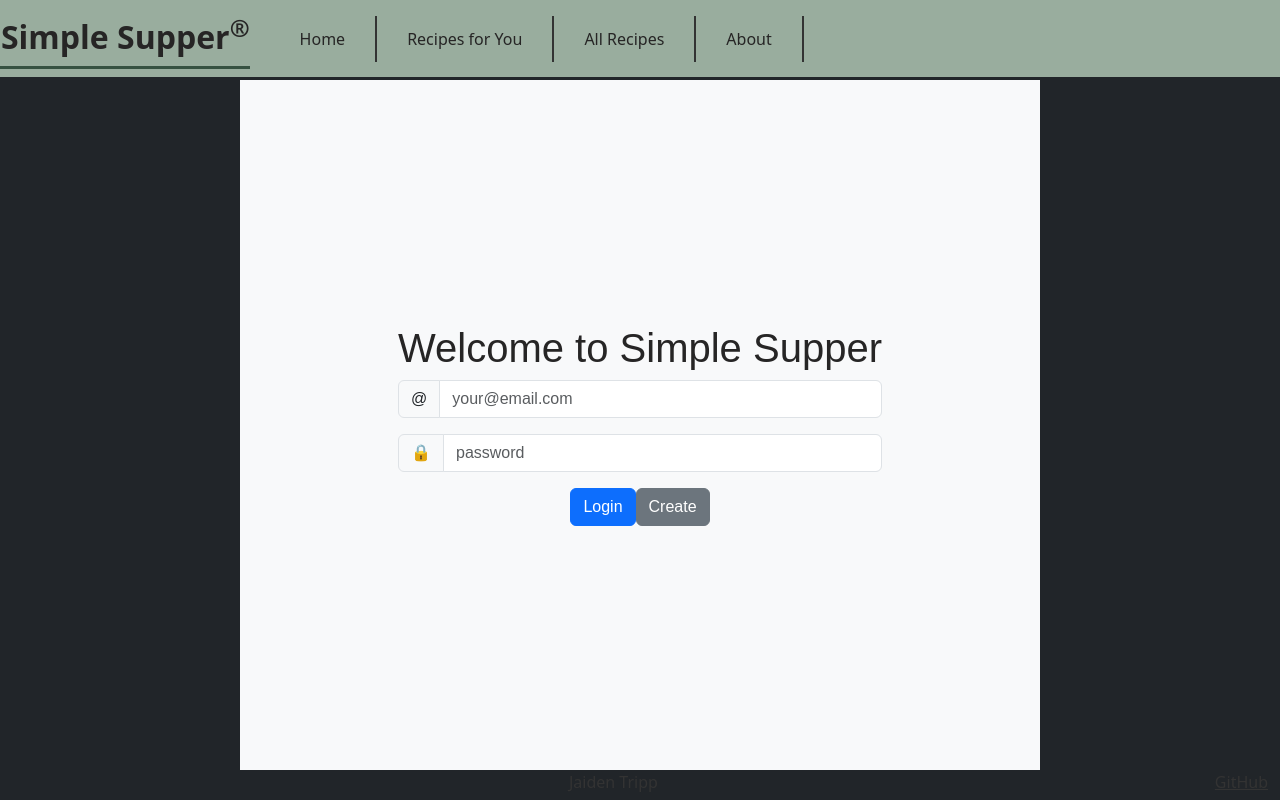
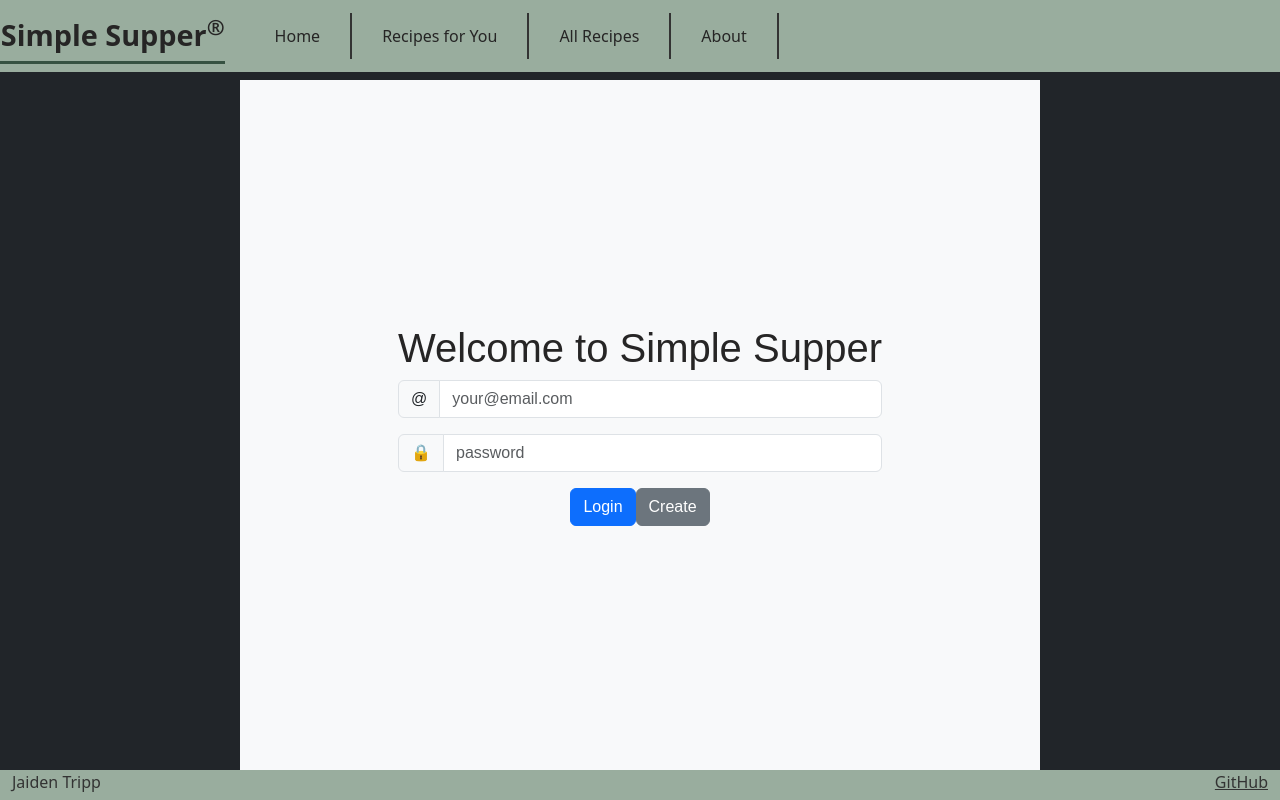
Before and after one commit to jaidentripp/CS260-Winter2025, a React (Vite) app: page / in a window 1280 px wide. Built offline with nearby package versions, Linux system fonts and the light colour scheme.

Commit message:
Added style changes

```diff
--- a/src/app.css
+++ b/src/app.css
@@ -25,6 +25,11 @@
     flex: 0 30px;
   }
 
+  .footer-custom {
+    background-color: #99ad9e;
+    color: #262525;
+  }
+
   menu {
     flex: 1;
     display: flex;
@@ -42,7 +47,7 @@
     padding-left: 0.03em;
     border-bottom: solid rgb(54, 81, 65) medium;
     position: static;
-    font-size: 2em;
+    font-size: 1.8em;
     font-weight: bold;
     text-decoration: none;
     color: #262525;
@@ -50,7 +55,7 @@
   }
 
   .navbar-brand:hover {
-    color: inherit;
+    color: #262525;
   }
 
   #nav-bar {
@@ -113,6 +118,10 @@
     float: right;
   }
 
+  footer span {
+    float: left;
+  }
+
   @media (max-height: 600px) {
     header {
       display: none;
--- a/src/app.jsx
+++ b/src/app.jsx
@@ -40,10 +40,10 @@ export default function App() {
                 <Route path='*' element={<NotFound />} />
             </Routes>
 
-            <footer className="bg-dark text-white-50">
+            <footer className="footer-custom">
                 <div className="container-fluid">
                     <span className="text-reset">Jaiden Tripp</span>
-                    <NavLink className="text-reset" href="https://github.com/jaidentripp/CS260-Winter2025">GitHub</NavLink>
+                    <a className="text-reset" href="https://github.com/jaidentripp/CS260-Winter2025">GitHub</a>
                 </div>
             </footer>
         </div>
```
